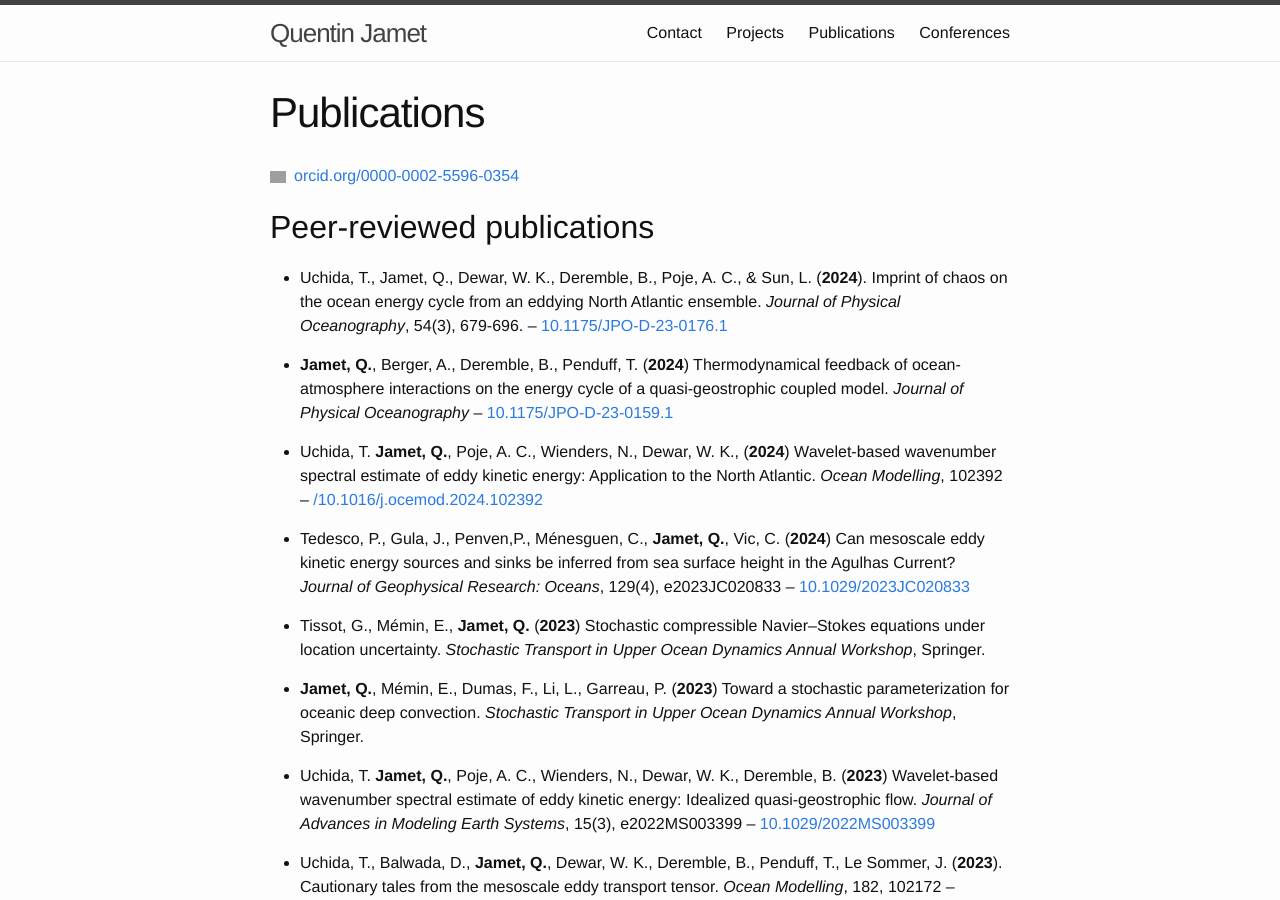
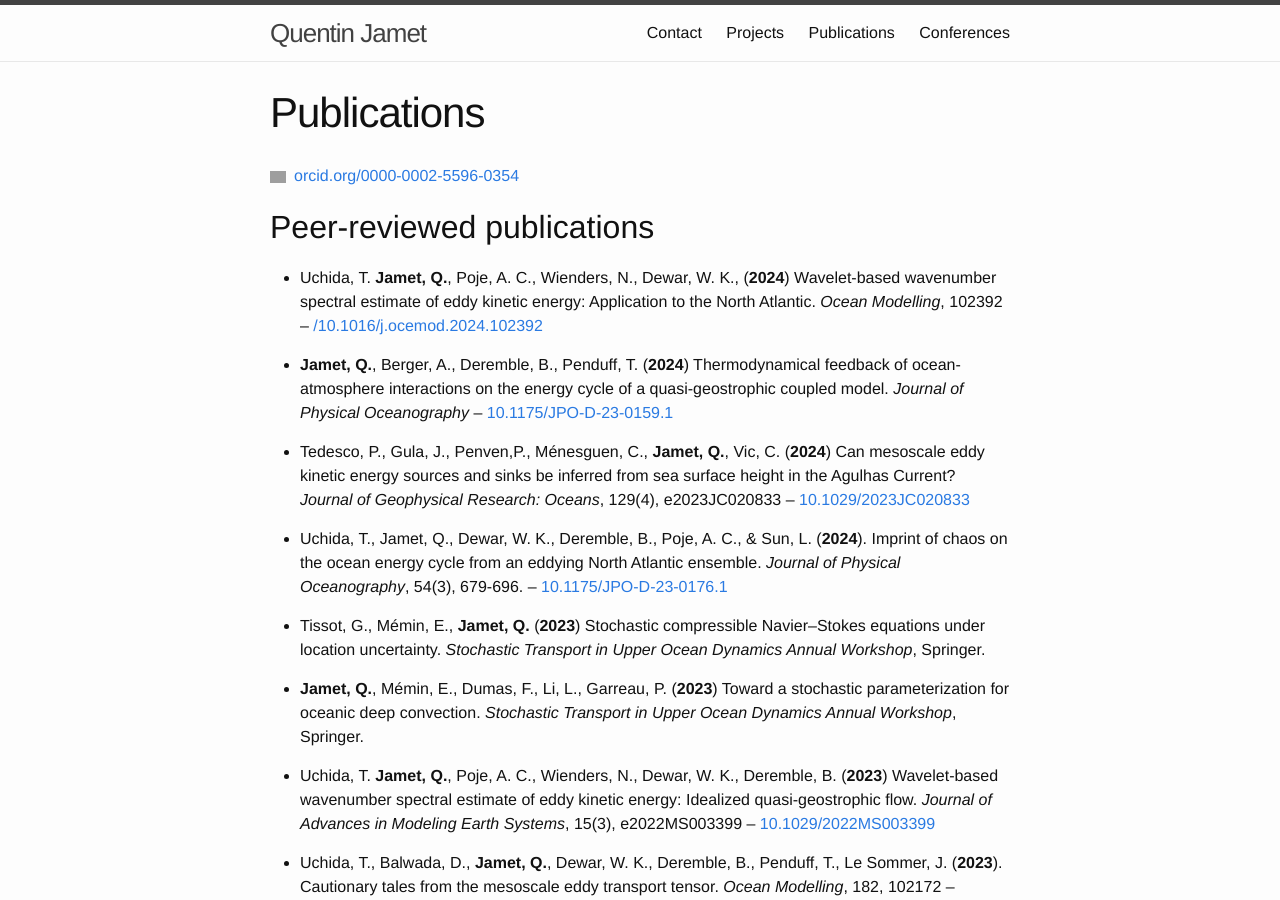
Before and after one commit to quentinjamet/quentinjamet.github.io, a Jekyll site: the page built from publications.md, in a window 1280 px wide and 900 px high. Built offline with Jekyll 4.4.1, drawn with Linux system fonts in a browser that asks for light colours; grey boxes are pictures that could not be loaded.

Commit message:
update publications

```diff
--- a/publications.md
+++ b/publications.md
@@ -10,13 +10,13 @@ permalink: /publications/
 
 ## Peer-reviewed publications
 
-- Uchida, T., Jamet, Q., Dewar, W. K., Deremble, B., Poje, A. C., & Sun, L. (**2024**). Imprint of chaos on the ocean energy cycle from an eddying North Atlantic ensemble. *Journal of Physical Oceanography*, 54(3), 679-696. -- [10.1175/JPO-D-23-0176.1](https://doi.org/10.1175/JPO-D-23-0176.1)
+- Uchida, T. **Jamet, Q.**, Poje, A. C.,  Wienders, N., Dewar, W. K., (**2024**) Wavelet-based wavenumber spectral estimate of eddy kinetic energy: Application to the North Atlantic. *Ocean Modelling*, 102392 -- [/10.1016/j.ocemod.2024.102392](https://doi.org/10.1016/j.ocemod.2024.102392)
 
 - **Jamet, Q.**, Berger, A., Deremble, B., Penduff, T. (**2024**) Thermodynamical feedback of ocean-atmosphere interactions on the energy cycle of a quasi-geostrophic coupled model. *Journal of Physical Oceanography* -- [10.1175/JPO-D-23-0159.1](https://doi.org/10.1175/JPO-D-23-0159.1)
 
-- Uchida, T. **Jamet, Q.**, Poje, A. C.,  Wienders, N., Dewar, W. K., (**2024**) Wavelet-based wavenumber spectral estimate of eddy kinetic energy: Application to the North Atlantic. *Ocean Modelling*, 102392 -- [/10.1016/j.ocemod.2024.102392](https://doi.org/10.1016/j.ocemod.2024.102392)
+- Tedesco, P., Gula, J., Penven,P.,  Ménesguen, C., **Jamet, Q.**, Vic, C. (**2024**) Can mesoscale eddy kinetic energy sources and sinks be inferred from sea surface height in the Agulhas Current? *Journal of Geophysical Research: Oceans*, 129(4), e2023JC020833 -- [10.1029/2023JC020833]( https://doi.org/10.1029/2023JC020833)
 
-- Tedesco, P., Gula, J., Penven,P.,  Ménesguen, C., **Jamet, Q.**, Vic, C. (**2024**) Can mesoscale eddy kinetic energy sources and sinks be inferred from sea surface height in the Agulhas Current? *Journal of Geophysical Research: Oceans*, 129(4), e2023JC020833 -- [10.1029/2023JC020833]( https://doi.org/10.1029/2023JC020833)
+- Uchida, T., Jamet, Q., Dewar, W. K., Deremble, B., Poje, A. C., & Sun, L. (**2024**). Imprint of chaos on the ocean energy cycle from an eddying North Atlantic ensemble. *Journal of Physical Oceanography*, 54(3), 679-696. -- [10.1175/JPO-D-23-0176.1](https://doi.org/10.1175/JPO-D-23-0176.1)
 
 - Tissot, G., Mémin, E., **Jamet, Q.** (**2023**) Stochastic compressible Navier–Stokes equations under location uncertainty. *Stochastic Transport in Upper Ocean Dynamics Annual Workshop*, Springer.
 
```
